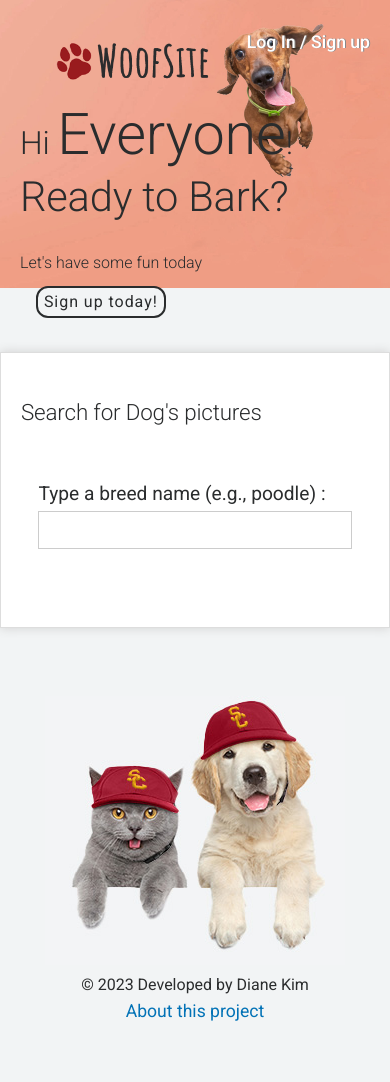
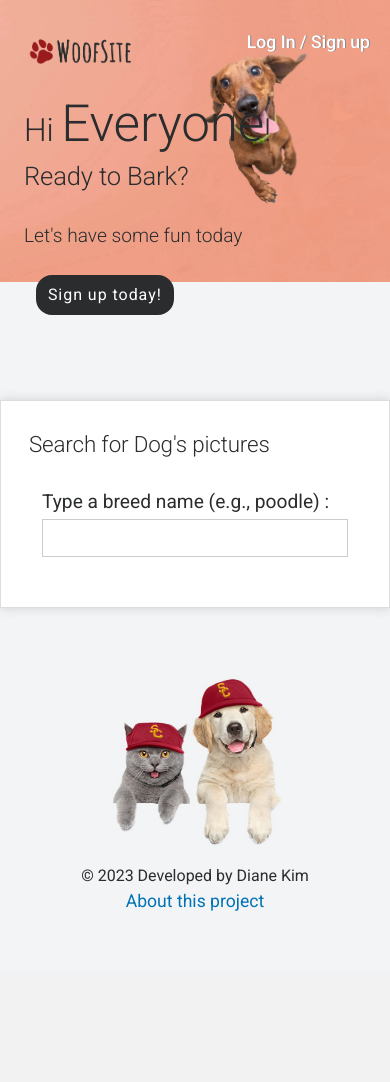
Before and after one commit to anthonyphoto/dog-php, a PHP site: page / in a window 390 px wide. After the commit the page ends 911 px from the top, so only its background shows below. Run offline with PHP 8.4, Linux system fonts and the light colour scheme; some libraries are stand-ins or nearby versions.

Commit message:
mobile responsive

```diff
--- a/_footer.html
+++ b/_footer.html
@@ -1,6 +1,6 @@
 <div class='footer'>
     <br/><br/>
-    <img src='./img/usc-dog.jpg' /><br/>
+    <img class='footer-img' src='./img/usc-dog.jpg' /><br/>
     © 2023 Developed by Diane Kim <br />
     <a href='./project-summary.pdf' class='text-link' target='_blank'>About this project</a><br/><br/>
 </div>
--- a/_header.html
+++ b/_header.html
@@ -10,7 +10,7 @@
             <a href onclick="handleLogout();"><section style='color: "#c00000"; text-shadow: 1px 0px hsl(0, 0%, 53%);'>Log Out</section></a>
           </section>
         </section>
-        <p class='font_el ind_l mg_top'>Hi <span style='font-size: 3.6rem' id='js-header1'>Everyone</span>!</BR><span id='js-header2' style='font-size: 2.6rem'>Ready to Bark?</span></BR></p>
+        <p class='font_el ind_l mg_top'>Hi <span class='header-name-font' id='js-header1'>Everyone</span>!</BR><span id='js-header2' class='header-desc-font'>Ready to Bark?</span></p>
         <p id='js-header3' class='font_m ind_l mg_top'>Let's have some fun today</p>
         &nbsp;&nbsp;&nbsp;
         <button id="js-sign-btn" type="button" onclick="window.location.href = './sign.php'" class="ind_l btn_black">Sign up today!</button>&nbsp;&nbsp;&nbsp;
--- a/index.css
+++ b/index.css
@@ -152,7 +152,6 @@ body {
   background-size: 100% !important;
   padding: 2rem 0 0 !important;
   display: block !important;
-  position: relative !important;
   color: white !important;
   height: 33rem !important;
 }
@@ -291,6 +290,26 @@ a:visited {
   display: none;
 }
 
+.header-name-font {
+  font-size: 3.6rem;
+}
+
+.header-desc-font {
+  font-size: 2.6rem;
+}
+
+.title-margin {
+  margin-bottom: 32px;
+}
+
+.footer-img {
+  width: auto;
+}
+
+.form-wr {
+  width: 100%;
+}
+
 /* Tablet Styles */
 @media only screen and (min-width: 768px) and (max-width: 991px) {
   .banner {
@@ -299,22 +318,89 @@ a:visited {
       height: 30rem !important;
   }
 
+  /* .banner {
+    background: url('./img/bg2.jpg') !important;
+    background-repeat: no-repeat !important;
+    background-position: center top !important;
+    background-attachment: fixed !important;
+    background-size: 100% !important;
+    padding: 2rem 0 0 !important;
+    display: block !important;
+    color: white !important;
+    height: 33rem !important;
+  } */
+
+
   .sign {
       width: 100%;
       min-width: 100%;
   }
+  .pic-wr {
+    width: 100%;
+    grid-template-columns: repeat(2, 50%);
+    grid-template-rows: repeat(0, 50%);
+  }
+
+  .pic {
+    width: 100%;
+    height: auto;
+  }
+
+  /* .pic-item {
+    height: auto;
+
+  } */
+
 }
 
   /* Mobile Styles */
 @media only screen and (max-width: 767px) {
-  .banner {
-      background: url('./img/bg2.jpg') !important;
-      background-size: auto 100% !important;
-      height: 18rem !important;
+
+  .header-name-font {
+    font-size: 3.2rem;
+  }
+  .header-desc-font {
+    font-size: 1.6rem;
   }
 
+  .main_bg {
+    margin-top: 48px;
+    padding: 8px 4px;
+  }
+
+  .title-margin {
+    margin-bottom: 8px;
+  }
+
+  .footer-img {
+    width: 200px;
+  }
+
+  .c1, .c2 {
+    font-size: 16px;
+  }
+
+  .form-wr {
+    width: 80%;
+    margin-left: auto;
+    margin-right: auto;
+  }
+
+  .banner {
+    background: url('./img/bg3.jpg') !important;
+    background-repeat: no-repeat !important;
+    background-position: center top !important;
+    background-attachment: fixed !important;
+    background-size: auto 80% !important;
+    padding: 2rem 0 0 !important;
+    display: block !important;
+    color: white !important;
+    height: 22rem !important;
+  }
+
+
   .font_m {
-      font-size: 1rem;
+      font-size: 1.2rem;
       margin: 0;
   }
 
@@ -328,11 +414,12 @@ a:visited {
   }
 
   .logo {
-    margin-left: 0;
+    margin-left: -24px;
+    height: 40px;
   }
 
   .ind_l {
-    margin-left: 0;
+    margin-left: 4px;
   }
 
   .row {
@@ -347,8 +434,8 @@ a:visited {
 
   .pic-wr {
     width: 100%;
-    grid-template-columns: repeat(3, 30%);
-    grid-template-rows: repeat(0, 30%);
+    grid-template-columns: repeat(2, 50%);
+    grid-template-rows: repeat(0, 50%);
   }
 
   .pic {
@@ -367,18 +454,22 @@ a:visited {
   .font_l {
     font-size: 1.4rem;
   }
+
   .mg_top {
-    margin-top: 4px;
+    margin-top: 16px;
   }
+
   .sign {
     padding: 0;
   }
 
   .btn_black {
     font-size: 1rem;
-    margin: 0;
-    padding: 6px;
-    border-radius: 12px;
+    margin: 16px 0 0;
+    padding: 10px;
+    color:#fff;
+    background-color: #2a2c2d;
+    border-radius: 16px;
   }
 
 }
--- a/index.php
+++ b/index.php
@@ -18,7 +18,7 @@
 
     <main class='main_bg' role='main'>
       <div class='row'>
-        <p id='js-message-title' style="margin-bottom: 32px" class='font_l ind_l'>Search for Dog's pictures</p>
+        <p id='js-message-title' class='font_l ind_l title-margin'>Search for Dog's pictures</p>
         <div id='js-dog-pics-wr' class='pic-wr'>
         </div>
         <div id='js-search-wr' style="margin: 24px 5%;">
--- a/saved.php
+++ b/saved.php
@@ -41,7 +41,7 @@
       <div id='js-login-wr' class='row sign'>
           <span id='js-login-title' class='font_l ind_l'><span id='js-fav-name' class='font_el'></span>'s Favorites</span>
           <span id='js-signup-link-to-disable'  onclick="window.location.href='./index.php'" class='ind_l text-link pointer'>Search more pictures?</span>
-          <br /><br /><br /><br />
+          <div class='title-margin'></div>
           <form method="POST" id="js-login-form" action="">
               <label for="js-note" class="label">Description: </label><br />
               <textarea style="width: 100%; height: auto;" onchange="console.log('AK')" class="rem1 input-box textarea" id="js-note" name="note" rows="6" cols="50"><?php echo $description ?></textarea><br /><br />
```
Also changed, not shown: sign.php (+4 -6 lines), img/bg3.jpg (added), 1 other file.
